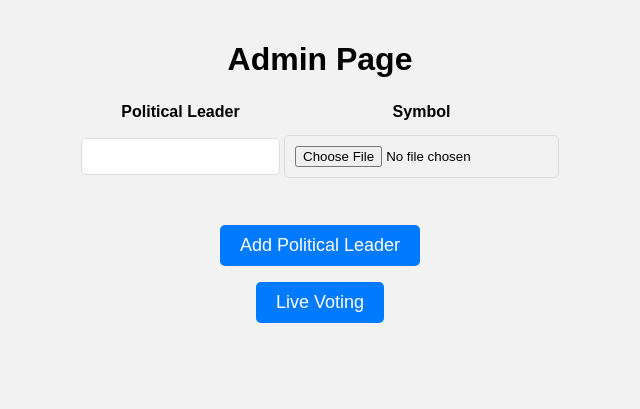
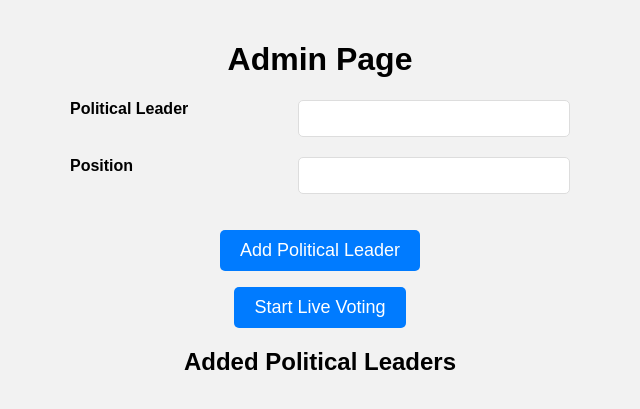
Before and after one commit to Viraj2722/online-voting-system, a Django app: page /adminpage/ in a window 1280 px wide. Shown: the top 409 px of the page, without its empty margins (320-960 px from the left). Run offline with Django 5.2, Linux system fonts and the light colour scheme; some libraries are stand-ins or nearby versions.

Commit message:
Added the logic to delete a cantidate

```diff
--- a/votingsystem/templates/adminpage.html
+++ b/votingsystem/templates/adminpage.html
@@ -16,10 +16,6 @@
             padding: 20px;
         }
 
-        a {
-            text-decoration: none;
-        }
-
         h1 {
             text-align: center;
         }
@@ -31,15 +27,23 @@
             margin-top: 20px;
         }
 
-        form label {
-            margin: 10px 0;
+        .input-group {
+            display: flex;
+            justify-content: space-between;
+            width: 100%;
+            max-width: 500px;
+            margin-bottom: 20px;
+        }
+
+        .input-group label {
+            width: 45%;
             font-weight: bold;
         }
 
-        form input[type="text"],
-        form input[type="file"] {
+        .input-group input[type="text"],
+        .input-group input[type="file"] {
+            width: 50%;
             padding: 10px;
-            margin: 10px 0;
             border-radius: 5px;
             border: 1px solid #ddd;
         }
@@ -65,25 +69,75 @@
             transform: translateY(2px);
             box-shadow: 0 2px 4px rgba(0, 0, 0, 0.2);
         }
+
+        ul {
+            list-style-type: none;
+            padding: 0;
+            display: flex;
+            flex-direction: column;
+            align-items: center;
+        }
+
+        li {
+            margin-bottom: 10px;
+            padding: 10px;
+            background-color: #fff;
+            border: 1px solid #ddd;
+            border-radius: 5px;
+            width: 100%;
+            max-width: 500px;
+            text-align: center;
+        }
+
+        h2 {
+            text-align: center;
+        }
+
+        #delete {
+
+            background-color: #007bff;
+            color: #fff;
+            border: none;
+            border-radius: 5px;
+            font-size: 18px;
+            cursor: pointer;
+            transition: background-color 0.3s;
+            float: right;
+        }
     </style>
+
     <h1>Admin Page</h1>
-    <form method="POST" action="{% url 'adminpage' %}">
+
+    <!-- Form to Add Political Leader -->
+    <form method="POST" enctype="multipart/form-data">
         {% csrf_token %}
-        <table>
-            <tr>
-                <th>Political Leader</th>
-                <th>Symbol</th>
-            </tr>
-            <tr>
-                <td><input type="text" name="leader_name" required></td>
-                <td><input type="file" name="symbol" required></td>
-            </tr>
-        </table>
-        <br>
-        <button type="submit">Add Political Leader</button>
-        <button>Live Voting</button>
+        <div class="input-group">
+            <label for="leader_name">Political Leader</label>
+            <input type="text" name="leader_name" id="leader_name" required>
+        </div>
+        <div class="input-group">
+            <label for="position">Position</label>
+            <input type="text" name="position" id="position" required>
+        </div>
+        <button type="submit" name="action" value="add">Add Political Leader</button>
+        <button type="submit" name="action" value="start">Start Live Voting</button>
     </form>
-    <br>
+
+    <!-- List of Added Political Leaders -->
+    <h2>Added Political Leaders</h2>
+    <ul>
+        {% for leader in political_leaders %}
+        <li>
+            {{ leader.leader_name }} - {{ leader.position }}
+            <form method="POST" style="display:inline;">
+                {% csrf_token %}
+                <input type="hidden" name="leader_name" value="{{ leader.leader_name }}">
+                <button type="submit" name="action" value="delete" id="delete">Delete</button>
+            </form>
+        </li>
+        {% endfor %}
+    </ul>
+
 </body>
 
 </html>
--- a/votingsystem/views.py
+++ b/votingsystem/views.py
@@ -1,75 +1,121 @@
 from django.shortcuts import render, redirect
-import os ,psycopg2
-from django.http import HttpResponse
+import os
+import psycopg2
 from dotenv import load_dotenv
+
 load_dotenv()
-import supabase
 
+# Establish database connection
+connection = psycopg2.connect(
+    database=os.getenv("DATABASE_NAME"),
+    user=os.getenv("DATABASE_USER"),
+    password=os.getenv("DATABASE_PASSWORD"),
+    host=os.getenv("DATABASE_HOST"),
+    port=os.getenv("DATABASE_PORT")
+)
+cursor = connection.cursor()
 
+# Fetch records for use in login functions
+cursor.execute("SELECT * FROM voter")
+voter_records = cursor.fetchall()
 
-
-connection = psycopg2.connect(database=os.getenv("DATABASE_NAME"),
-                              user=os.getenv("DATABASE_USER"),
-                                password=os.getenv("DATABASE_PASSWORD"),
-                                  host=os.getenv("DATABASE_HOST"),
-                                    port=os.getenv("DATABASE_PORT"))
-cursor = connection.cursor()
-cursor.execute("SELECT * FROM voter") # Missing closing quotation mark
-record = cursor.fetchall()
-# print(record)
+# List to store political leaders
+political_leaders = []
 
 def home(request):
     return render(request, 'home.html')
 
+
+#Logic for candidate login
 def candidate_login(request):
     if request.method == 'POST':
         voter_id = request.POST['voter_id']
         mobileno = request.POST['mobileno']
 
-        cursor.execute('SELECT * FROM voter WHERE "Voterid" = {voter_id}  AND "VoterNumber" ={mobileno}'.format(voter_id=voter_id, mobileno=mobileno))
+        cursor.execute(
+            'SELECT * FROM voter WHERE "Voterid" = %s AND "VoterNumber" = %s',
+            [voter_id, mobileno]
+        )
         record = cursor.fetchone()
 
-        # Check if the voter exists
         if record:
             return redirect('candidatelist')
         else:
             return render(request, 'candidatelogin.html', {'alert_message': 'Invalid Voter ID or Mobile Number'})
 
-
-
-            # JavaScript code with a simulated alert function
-            # return render(request, 'candidatelogin.html')
-
-
     return render(request, 'candidatelogin.html')
 
 
 
+#Logic for admin login
 def admin_login(request):
     if request.method == 'POST':
-        adminid =  request.POST['admin_id']
+        adminid = request.POST['admin_id']
 
-        cursor.execute('SELECT * FROM admin WHERE "Adminid" = \'{adminid}\' ' .format(adminid=adminid))
+        cursor.execute(
+            'SELECT * FROM admin WHERE "Adminid" = %s',
+            [adminid]
+        )
         record = cursor.fetchone()
 
-
-        # Check if the admin exists
         if record:
             return redirect('adminpage')
         else:
             return render(request, 'adminlogin.html', {'alert_admin_message': 'Invalid Admin ID'})
 
-
     return render(request, 'adminlogin.html')
 
+
+
+#Logic for admin page
 def admin_page(request):
+    global political_leaders
+
     if request.method == 'POST':
-        leader_name = request.POST['leader_name']
-        symbol = request.FILES['symbol']
-        # Add logic to save political leader and symbol
-        return redirect('home')
+        action = request.POST.get('action')
 
-    return render(request, 'adminpage.html')
+        if action == 'add':
+            leader_name = request.POST['leader_name']
+            position = request.POST['position']
 
+            political_leaders.append({
+                'leader_name': leader_name,
+                'position': position
+            })
+
+            cursor.execute(
+                'INSERT INTO candidatedetails ("CandidateName", "CandidatePosition") VALUES (%s, %s)',
+                [leader_name, position]
+            )
+            connection.commit()
+
+        elif action == 'delete':
+            leader_name = request.POST['leader_name']
+            delete_leader(leader_name)
+
+            political_leaders = [leader for leader in political_leaders if leader['leader_name'] != leader_name]
+
+        # Redirect to the admin page to allow for new entries
+        return redirect('adminpage')
+
+    return render(request, 'adminpage.html', {'political_leaders': political_leaders})
+
+
+
+
+
+#function to delete leader from database
+def delete_leader(leader_name):
+    cursor.execute(
+        'DELETE FROM candidatedetails WHERE "CandidateName" = %s',
+        [leader_name]
+    )
+    connection.commit()
+
+
+
+
+
+#Logic for candidate list
 def candidate_list(request):
     return render(request, 'candidatelist.html')
```
Also changed, not shown: votingsystem/templates/candidatelogin.html (+8 -19 lines).
